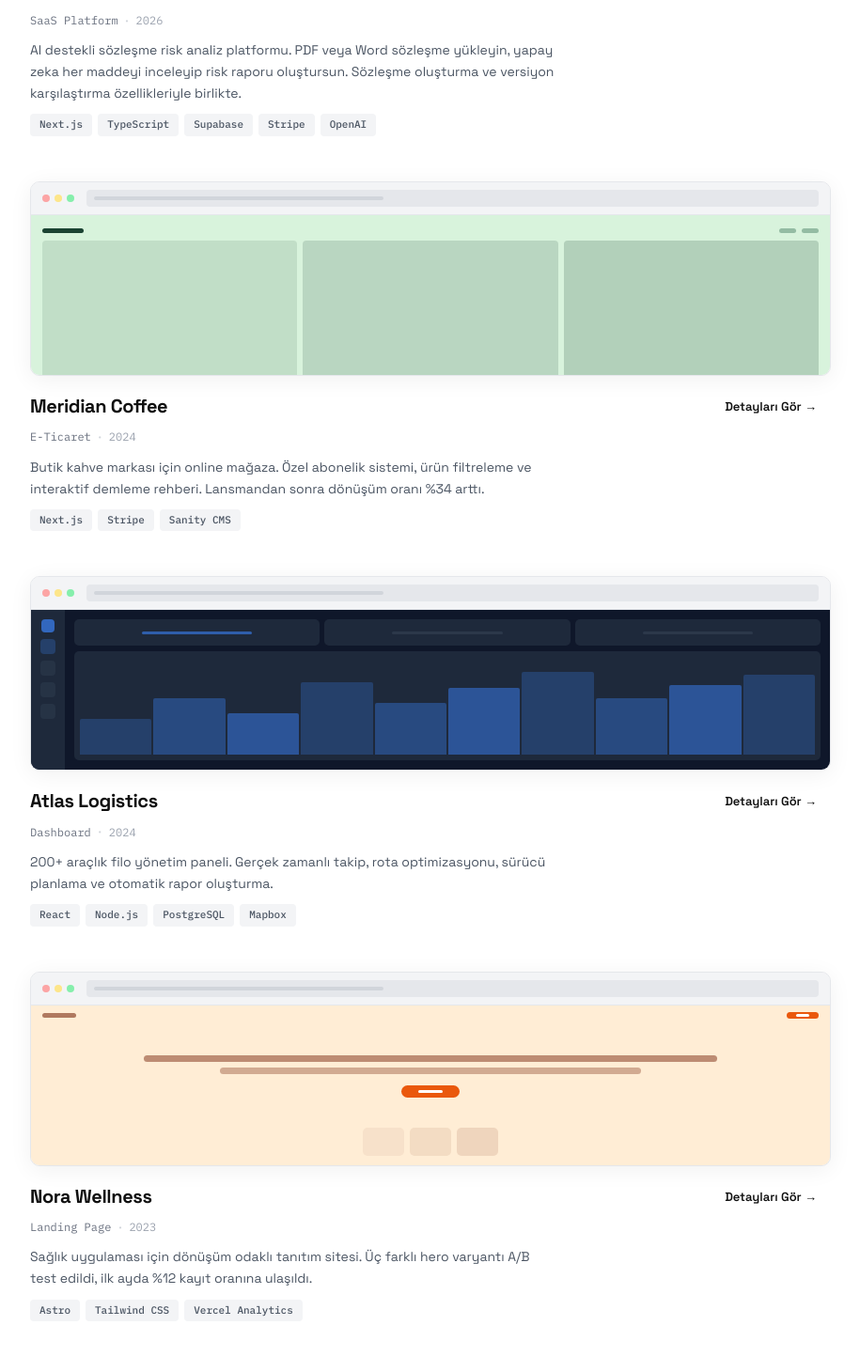
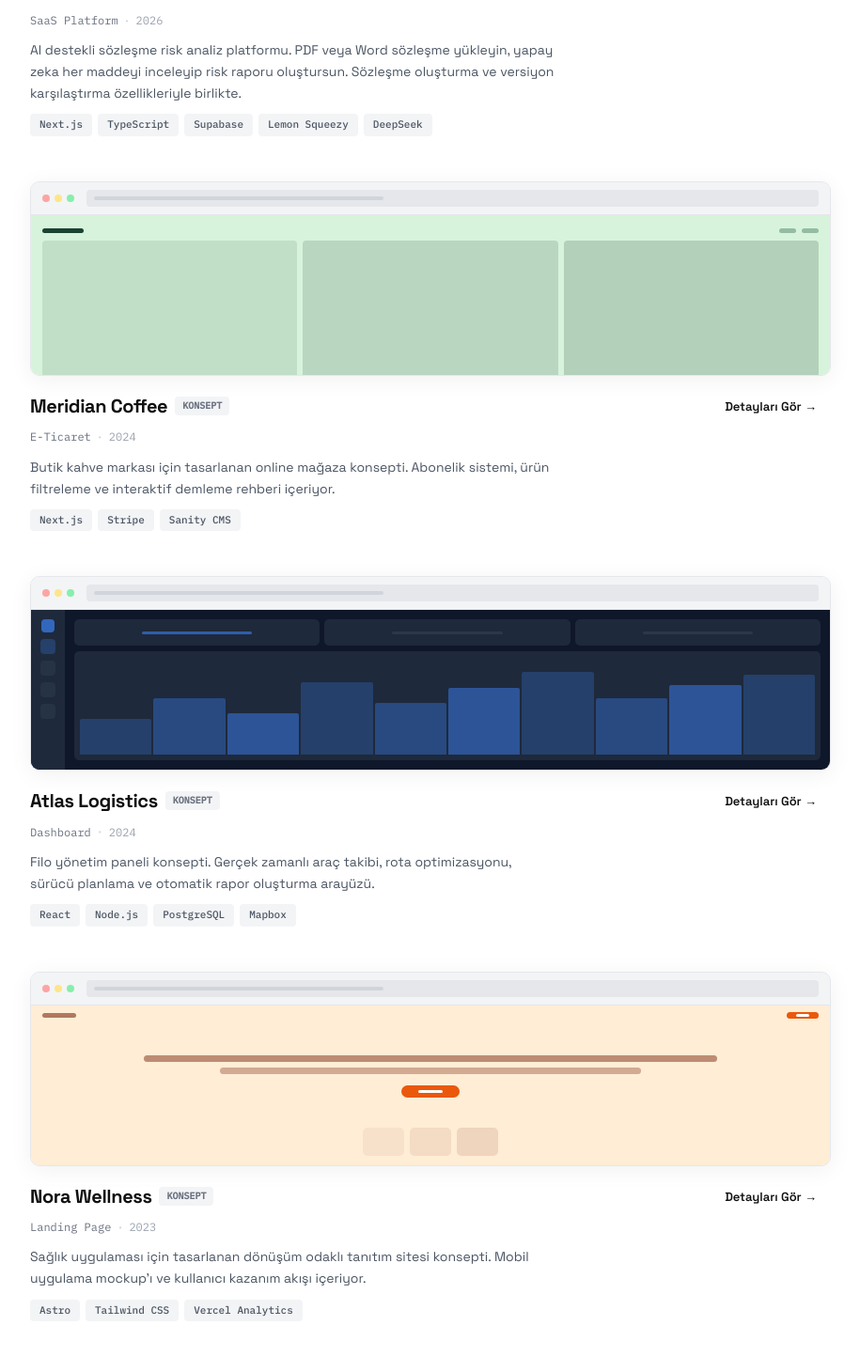
Before and after one commit to Oguzhan0001/portfolio, a Next.js app: page / in a window 1280 px wide. Shown: the part 890-2350 px from the top of the page at 94% size, without its empty margins (182-1097 px from the left). Built offline with nearby package versions, Linux system fonts and the light colour scheme.

Commit message:
tutarsizliklar duzeltildi

```diff
--- a/src/app/page.tsx
+++ b/src/app/page.tsx
@@ -11,51 +11,55 @@ const PROJECT_DATA = [
     type: "SaaS Platform",
     year: "2026",
     brief: "AI destekli sözleşme risk analiz platformu. PDF veya Word sözleşme yükleyin, yapay zeka her maddeyi inceleyip risk raporu oluştursun. Sözleşme oluşturma ve versiyon karşılaştırma özellikleriyle birlikte.",
-    stack: ["Next.js", "TypeScript", "Supabase", "Stripe", "OpenAI"],
+    stack: ["Next.js", "TypeScript", "Supabase", "Lemon Squeezy", "DeepSeek"],
     brandColor: "#1a1a2e",
     brandLight: "#E8E5FF",
     brandMid: "#6366F1",
     mockup: "saas" as const,
     liveUrl: "https://klauz.app",
+    badge: "YAYINDA",
   },
   {
     id: "meridian",
     title: "Meridian Coffee",
     type: "E-Ticaret",
     year: "2024",
-    brief: "Butik kahve markası için online mağaza. Özel abonelik sistemi, ürün filtreleme ve interaktif demleme rehberi. Lansmandan sonra dönüşüm oranı %34 arttı.",
+    brief: "Butik kahve markası için tasarlanan online mağaza konsepti. Abonelik sistemi, ürün filtreleme ve interaktif demleme rehberi içeriyor.",
     stack: ["Next.js", "Stripe", "Sanity CMS"],
     brandColor: "#1B4332",
     brandLight: "#D8F3DC",
     brandMid: "#2D6A4F",
     mockup: "ecommerce" as const,
     liveUrl: null,
+    badge: "KONSEPT",
   },
   {
     id: "atlas",
     title: "Atlas Logistics",
     type: "Dashboard",
     year: "2024",
-    brief: "200+ araçlık filo yönetim paneli. Gerçek zamanlı takip, rota optimizasyonu, sürücü planlama ve otomatik rapor oluşturma.",
+    brief: "Filo yönetim paneli konsepti. Gerçek zamanlı araç takibi, rota optimizasyonu, sürücü planlama ve otomatik rapor oluşturma arayüzü.",
     stack: ["React", "Node.js", "PostgreSQL", "Mapbox"],
     brandColor: "#1E3A5F",
     brandLight: "#DBEAFE",
     brandMid: "#3B82F6",
     mockup: "dashboard" as const,
     liveUrl: null,
+    badge: "KONSEPT",
   },
   {
     id: "nora",
     title: "Nora Wellness",
     type: "Landing Page",
     year: "2023",
-    brief: "Sağlık uygulaması için dönüşüm odaklı tanıtım sitesi. Üç farklı hero varyantı A/B test edildi, ilk ayda %12 kayıt oranına ulaşıldı.",
+    brief: "Sağlık uygulaması için tasarlanan dönüşüm odaklı tanıtım sitesi konsepti. Mobil uygulama mockup'ı ve kullanıcı kazanım akışı içeriyor.",
     stack: ["Astro", "Tailwind CSS", "Vercel Analytics"],
     brandColor: "#7C2D12",
     brandLight: "#FFEDD5",
     brandMid: "#EA580C",
     mockup: "landing" as const,
     liveUrl: null,
+    badge: "KONSEPT",
   },
 ];
 
@@ -84,7 +88,7 @@ export default function PortfolioPage() {
           İşinizi büyütecek web siteleri geliştiriyorum.
         </h1>
         <p style={{ fontSize: 16, color: "#4B5563", maxWidth: 520, marginTop: 16, lineHeight: 1.7 }}>
-          İstanbul merkezli full-stack web geliştirici. Fikrinizi çalışan bir ürüne dönüştürüyorum  hızlı, modern ve kullanıcı dostu.
+          İstanbul merkezli full-stack web geliştirici. Fikrinizi çalışan bir ürüne dönüştürüyorum — hızlı, modern ve kullanıcı dostu.
         </p>
         <div style={{ display: "flex", gap: 12, marginTop: 28, flexWrap: "wrap" }}>
           <a href="#iletisim" style={{ display: "inline-flex", alignItems: "center", padding: "10px 22px", background: "#0F0F0F", color: "#fff", fontSize: 14, fontWeight: 600, borderRadius: 6, textDecoration: "none" }}>Proje Başlat</a>
@@ -128,9 +132,13 @@ export default function PortfolioPage() {
                   <div>
                     <div style={{ display: "flex", alignItems: "center", gap: 8 }}>
                       <h3 style={{ fontSize: 20, fontWeight: 700, letterSpacing: "-0.02em" }}>{project.title}</h3>
-                      {isExternal && (
-                        <span style={{ fontSize: 10, fontWeight: 600, padding: "2px 8px", borderRadius: 4, background: "#ECFDF5", color: "#059669", fontFamily: mono }}>YAYINDA</span>
-                      )}
+                      <span style={{
+                        fontSize: 10, fontWeight: 600, padding: "2px 8px", borderRadius: 4, fontFamily: mono,
+                        background: project.badge === "YAYINDA" ? "#ECFDF5" : "#F3F4F6",
+                        color: project.badge === "YAYINDA" ? "#059669" : "#6B7280",
+                      }}>
+                        {project.badge}
+                      </span>
                     </div>
                     <div style={{ display: "flex", gap: 8, alignItems: "center", marginTop: 4 }}>
                       <span style={{ fontSize: 12, fontFamily: mono, color: "#6B7280" }}>{project.type}</span>
@@ -160,11 +168,11 @@ export default function PortfolioPage() {
           <h2 style={{ fontSize: 12, fontWeight: 600, textTransform: "uppercase", letterSpacing: "0.1em", color: "#9CA3AF", fontFamily: mono, marginBottom: 32 }}>Hizmetler</h2>
           <div style={{ display: "grid", gridTemplateColumns: "repeat(auto-fit, minmax(240px, 1fr))", gap: 24 }}>
             {[
-                { n: "Web Siteleri", d: "Kurumsal sitelerden tek sayfalık tanıtım sayfalarına kadar, SEO uyumlu ve hızlı web siteleri." },
-                { n: "Web Uygulamaları", d: "SaaS platformları, yönetim panelleri, dahili araçlar. Next.js ve Supabase ile modern çözümler." },
-                { n: "AI Entegrasyonu", d: "Mevcut iş süreçlerinize yapay zeka entegrasyonu. Belge analizi, otomatik raporlama, chatbot geliştirme." },
-                { n: "Landing Page", d: "Ürün ve hizmet tanıtımları için dönüşüm odaklı, mobil uyumlu tek sayfa tasarımları." },
-              ].map((s) => (
+              { n: "Web Siteleri", d: "Kurumsal sitelerden tek sayfalık tanıtım sayfalarına kadar, SEO uyumlu ve hızlı web siteleri." },
+              { n: "Web Uygulamaları", d: "SaaS platformları, yönetim panelleri, dahili araçlar. Next.js ve Supabase ile modern çözümler." },
+              { n: "AI Entegrasyonu", d: "Mevcut iş süreçlerinize yapay zeka entegrasyonu. Belge analizi, otomatik raporlama, chatbot geliştirme." },
+              { n: "Landing Page", d: "Ürün ve hizmet tanıtımları için dönüşüm odaklı, mobil uyumlu tek sayfa tasarımları." },
+            ].map((s) => (
               <div key={s.n} style={{ padding: "20px 0", borderTop: "2px solid #0F0F0F" }}>
                 <h3 style={{ fontSize: 16, fontWeight: 700, marginBottom: 8 }}>{s.n}</h3>
                 <p style={{ fontSize: 13, color: "#6B7280", lineHeight: 1.6 }}>{s.d}</p>
@@ -178,7 +186,7 @@ export default function PortfolioPage() {
       <section style={{ maxWidth: 900, margin: "0 auto", padding: "56px 24px" }}>
         <h2 style={{ fontSize: 12, fontWeight: 600, textTransform: "uppercase", letterSpacing: "0.1em", color: "#9CA3AF", fontFamily: mono, marginBottom: 24 }}>Teknolojiler</h2>
         <div style={{ display: "flex", flexWrap: "wrap", gap: 8 }}>
-          {["Next.js", "TypeScript", "Tailwind CSS", "Supabase", "Sentry", "Lemon Squeezy", "OpenAI API", "DeepSeek API", "PostCSS", "Vercel", "Node.js", "Git"].map((t) => (
+          {["Next.js", "TypeScript", "Tailwind CSS", "Supabase", "Sentry", "Lemon Squeezy", "DeepSeek API", "PostCSS", "Vercel", "Node.js", "Git"].map((t) => (
             <span key={t} style={{ fontSize: 13, fontWeight: 500, padding: "7px 16px", borderRadius: 6, border: "1px solid #E5E7EB", color: "#374151" }}>{t}</span>
           ))}
         </div>
@@ -189,7 +197,7 @@ export default function PortfolioPage() {
         <div style={{ padding: 32, borderRadius: 10, border: "1px solid #E5E7EB" }}>
           <h2 style={{ fontSize: 12, fontWeight: 600, textTransform: "uppercase", letterSpacing: "0.1em", color: "#9CA3AF", fontFamily: mono, marginBottom: 16 }}>Hakkımda</h2>
           <p style={{ fontSize: 15, color: "#374151", lineHeight: 1.75, marginBottom: 12 }}>
-            Full-stack web geliştirme alanında çalışıyorum. İlk büyük projemde Klauz&apos;u — AI destekli bir sözleşme analiz platformunu — sıfırdan tasarlayıp geliştirdim. Next.js, Supabase, Lemon Squeezy ödeme entegrasyonu ve DeepSeek API ile çalışan, gerçek kullanıcılara hizmet veren bir SaaS ürünü.
+            Full-stack web geliştirme alanında çalışıyorum. Klauz&apos;u — AI destekli bir sözleşme analiz platformunu — sıfırdan tasarlayıp geliştirdim. Next.js, Supabase, Lemon Squeezy ödeme entegrasyonu ve DeepSeek API ile çalışan, gerçek kullanıcılara hizmet veren bir SaaS ürünü.
           </p>
           <p style={{ fontSize: 15, color: "#374151", lineHeight: 1.75 }}>
             Bir ürünü fikir aşamasından yayına almaya kadar tüm süreçte tek başıma yürütebiliyorum. Projeniz hakkında konuşmak isterseniz, yazmanız yeterli.
```
